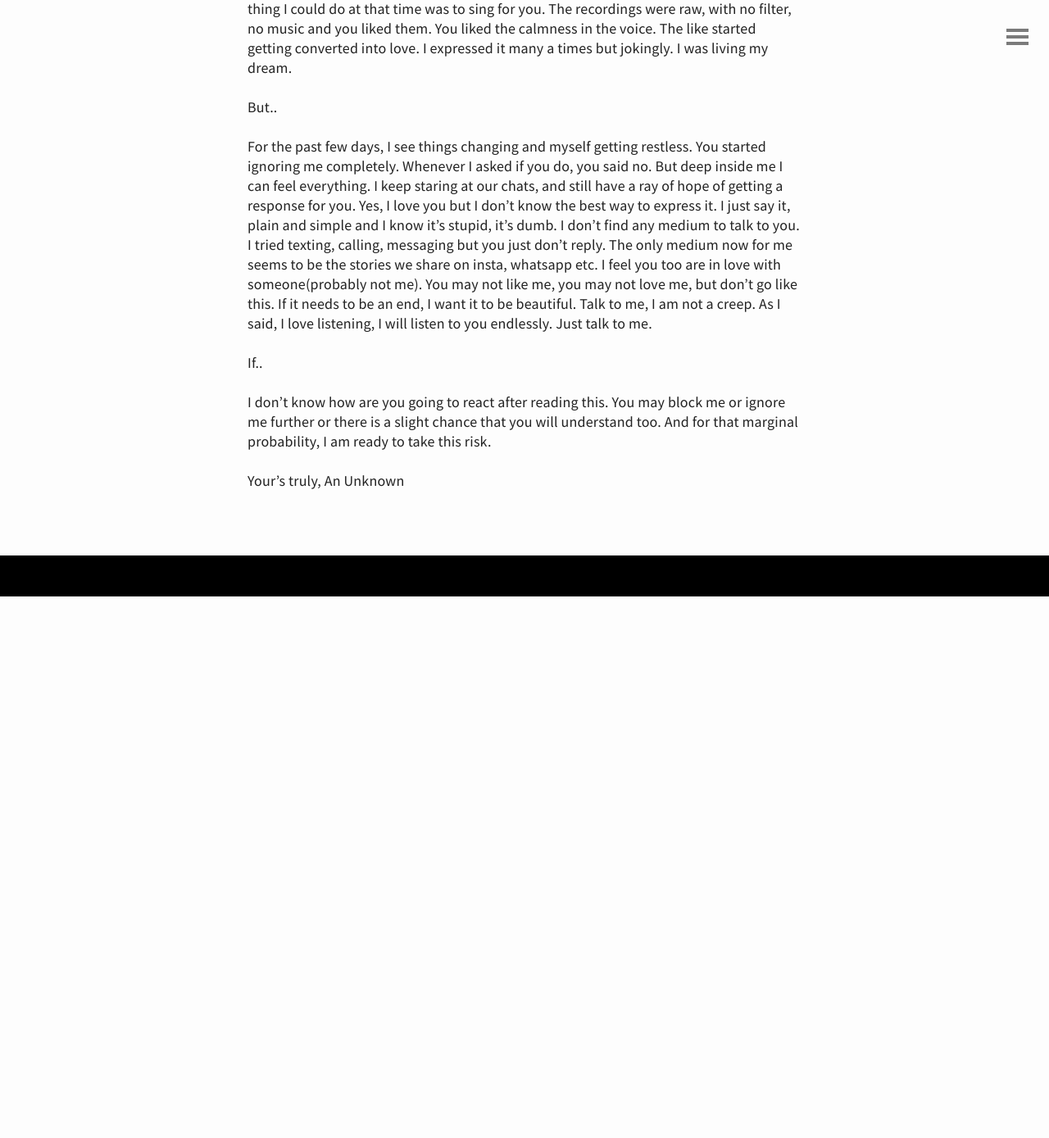
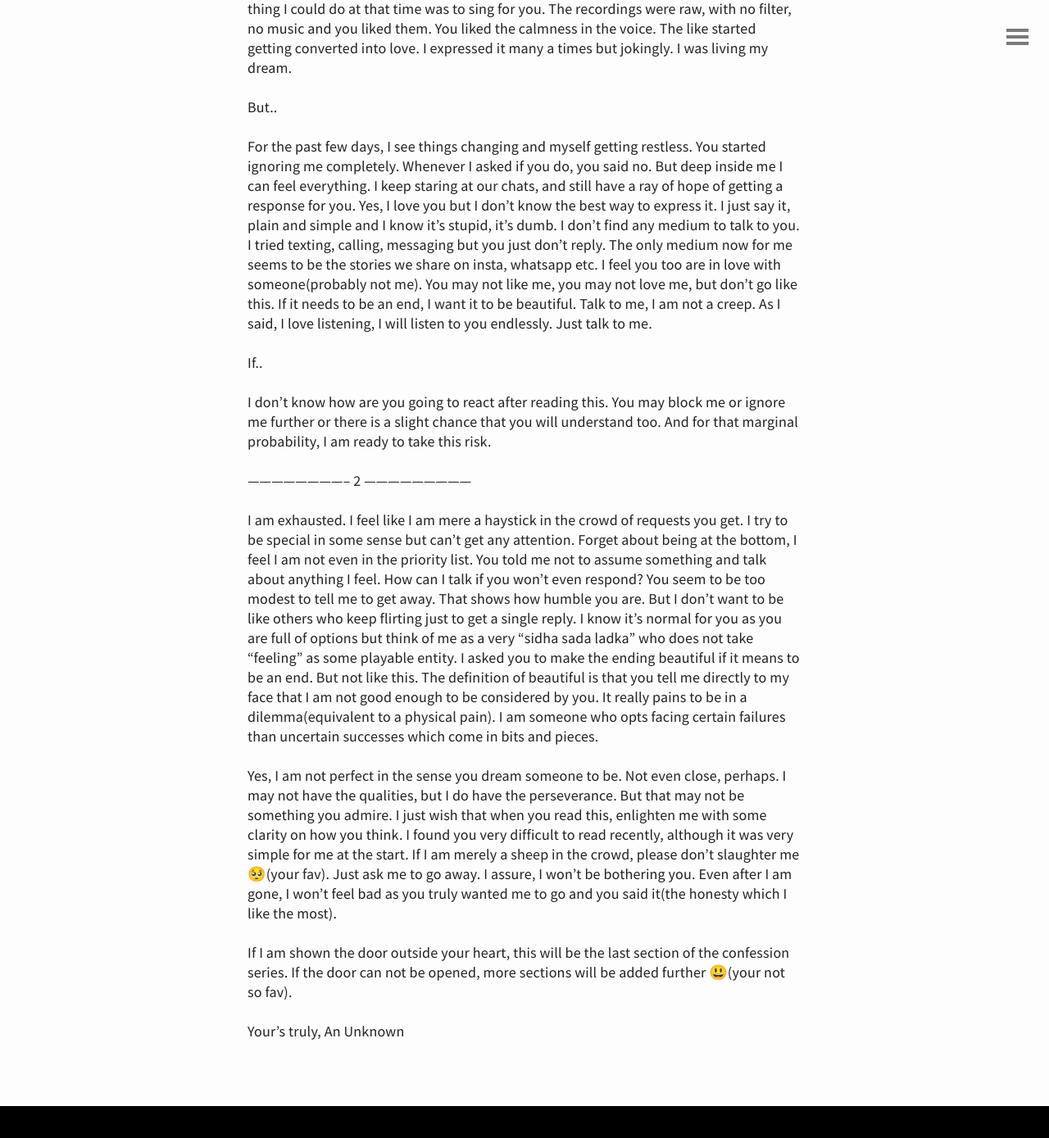
Before and after one commit to spraphul/blog, a Jekyll site: the page built from _posts/2019-06-01-A-Confession.md, in a window 1280 px wide and 1400 px high, scrolled down 900 px. Shown: the top 1389 px of the window at 82% size. Built offline with Jekyll 4.4.1, drawn with Linux system fonts in a browser that asks for light colours; before the commit the page ends 1628 px from its top, so only the background shows below that.

Commit message:
Update 2019-06-01-A-Confession.md

```diff
--- a/_posts/2019-06-01-A-Confession.md
+++ b/_posts/2019-06-01-A-Confession.md
@@ -15,5 +15,20 @@ If..
 I don't know how are you going to react after reading this. You may block me or ignore me further or there is a slight chance that you will understand too. And for that marginal probability, I am ready to take this risk.
 
 
+
+-------------------------- 2 ---------------------------
+
+I am exhausted. I feel like I am mere a haystick in the crowd of requests you get. I try to be special in some sense but can't get any attention. Forget about being at the bottom, I feel I am not even in the priority list. You told me not to assume something and talk about anything I feel. How can I talk if you won't even respond? You seem to be too modest to tell me to get away. That shows how humble you are. But I don't want to be like others who keep flirting just to get a single reply. I know it's normal for you as you are full of options but think of me as a very "sidha sada ladka" who does not take "feeling" as some playable entity. I asked you to make the ending beautiful if it means to be an end. But not like this. The definition of beautiful is that you tell me directly to my face that I am not good enough to be considered by you. It really pains to be in a dilemma(equivalent to a physical pain). I am someone who opts facing certain failures than uncertain successes which come in bits and pieces.
+
+
+Yes, I am not perfect in the sense you dream someone to be. Not even close, perhaps. I may not have the qualities, but I do have the perseverance. But that may not be something you admire. I just wish that when you read this, enlighten me with some clarity on how you think. I found you very difficult to read recently, although it was very simple for me at the start. If I am merely a sheep in the crowd, please don't slaughter me 🥺(your fav). Just ask me to go away. I assure, I won't be bothering you. Even after I am gone, I won't feel bad as you truly wanted me to go and you said it(the honesty which I like the most).
+
+
+If I am shown the door outside your heart, this will be the last section of the confession series. If the door can not be opened, more sections will be added further 😃(your not so fav).
+
+
+
+
+
 Your's truly,
 An Unknown
```
